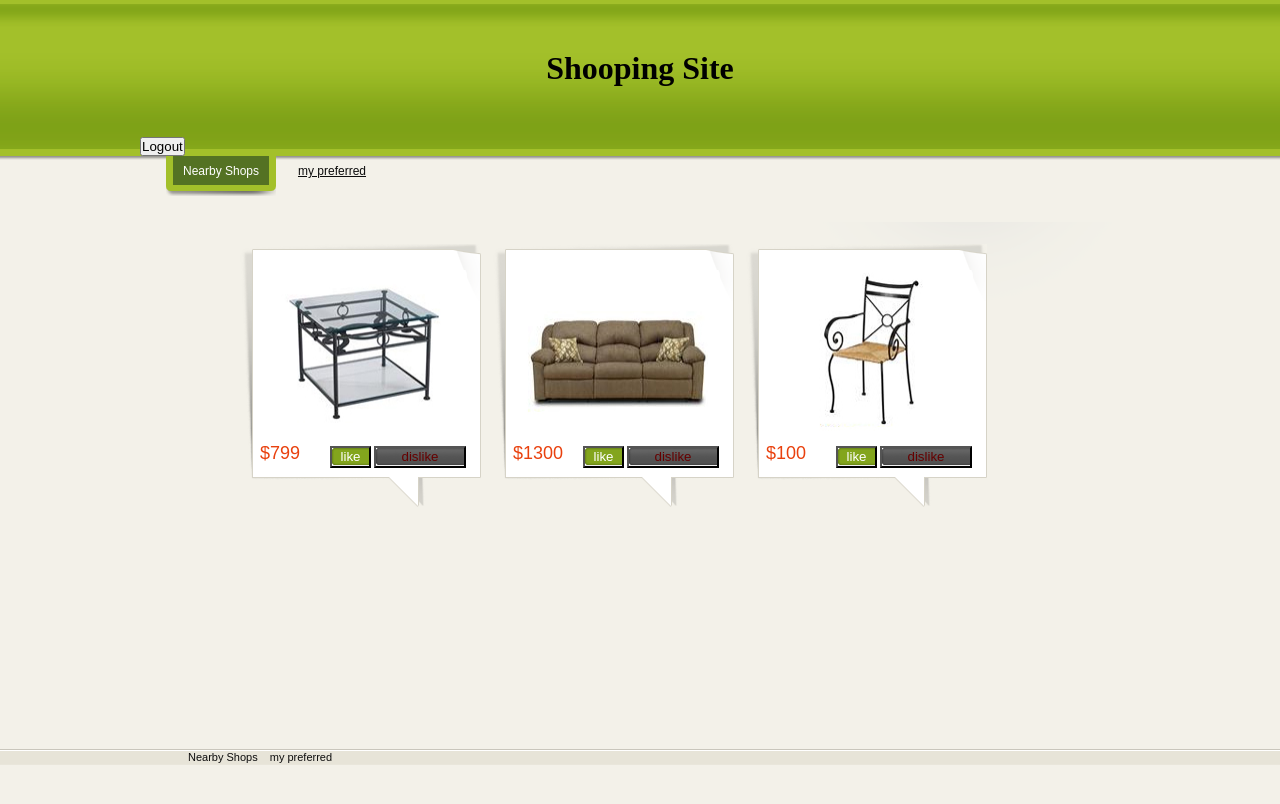
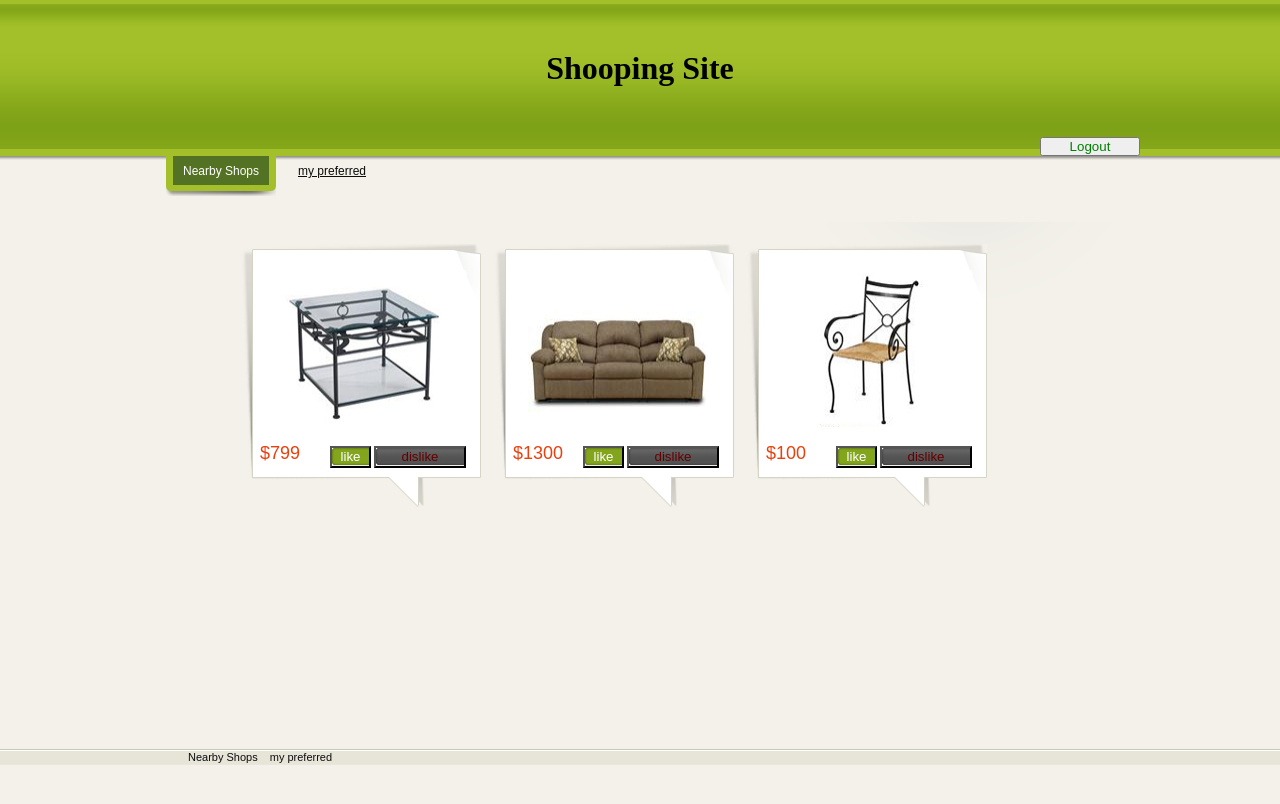
Before and after one commit to waimekazdari/WebAppWithReact, a React (Create React App) app: page /mainPage in a window 1280 px wide. Shown: the top 804 px of the page. Built offline with nearby package versions, Linux system fonts and the light colour scheme; sample sign-in values are in the browser's storage.

Commit message:
style css

```diff
--- a/src/styles/style.css
+++ b/src/styles/style.css
@@ -69,6 +69,15 @@ background-repeat:no-repeat;
 }
 a:active{
   {background-image:url(../images/but.gif); text-decoration:none; color:#FFFFFF;}
+}
+.signUp{
+  background-color: none;
+
+}
+.logout{
+  width : 100px;
+  float: right;
+  color: green;
 }
 #menu .but1_active, #menu .but1:hover{background-image:url(../images/but.gif); text-decoration:none; color:#FFFFFF;}
 #menu .but2_active, #menu .but2:hover{background-image:url(../images/but.gif); text-decoration:none; color:#FFFFFF;}
```
